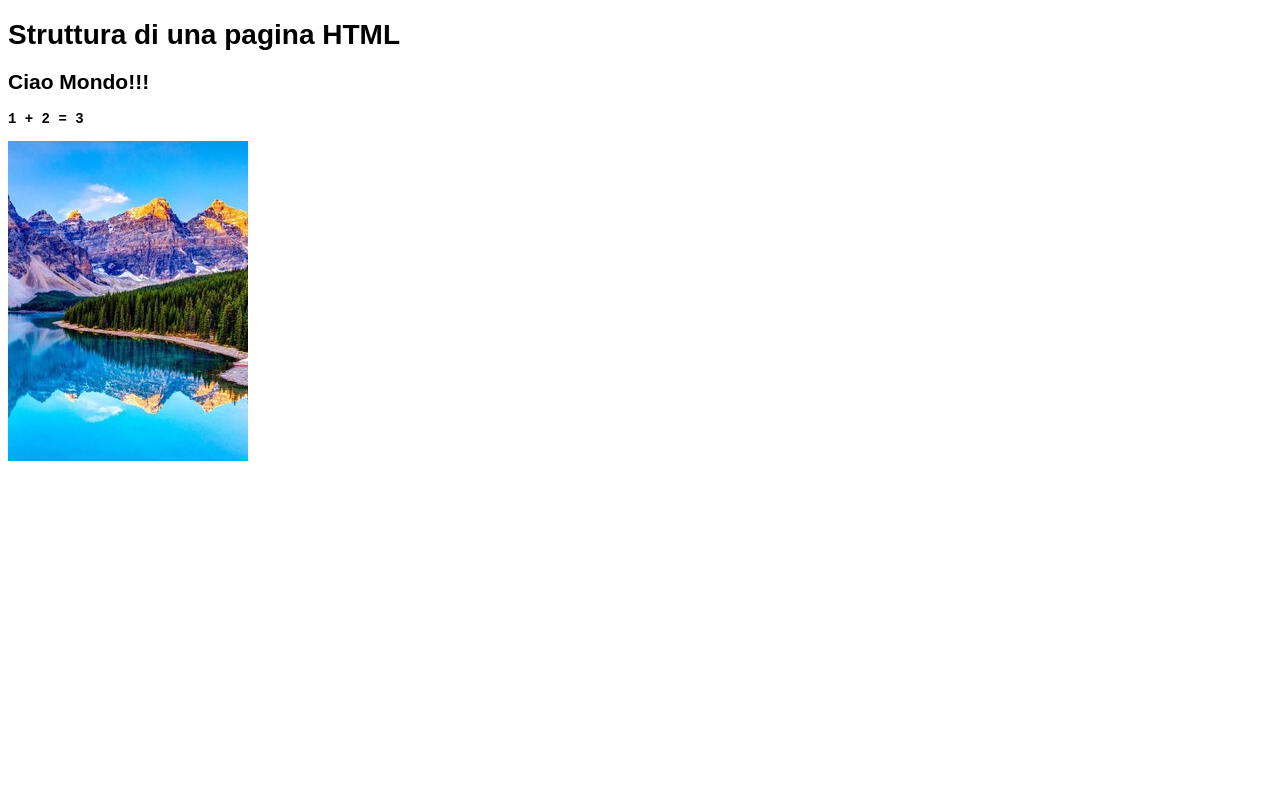
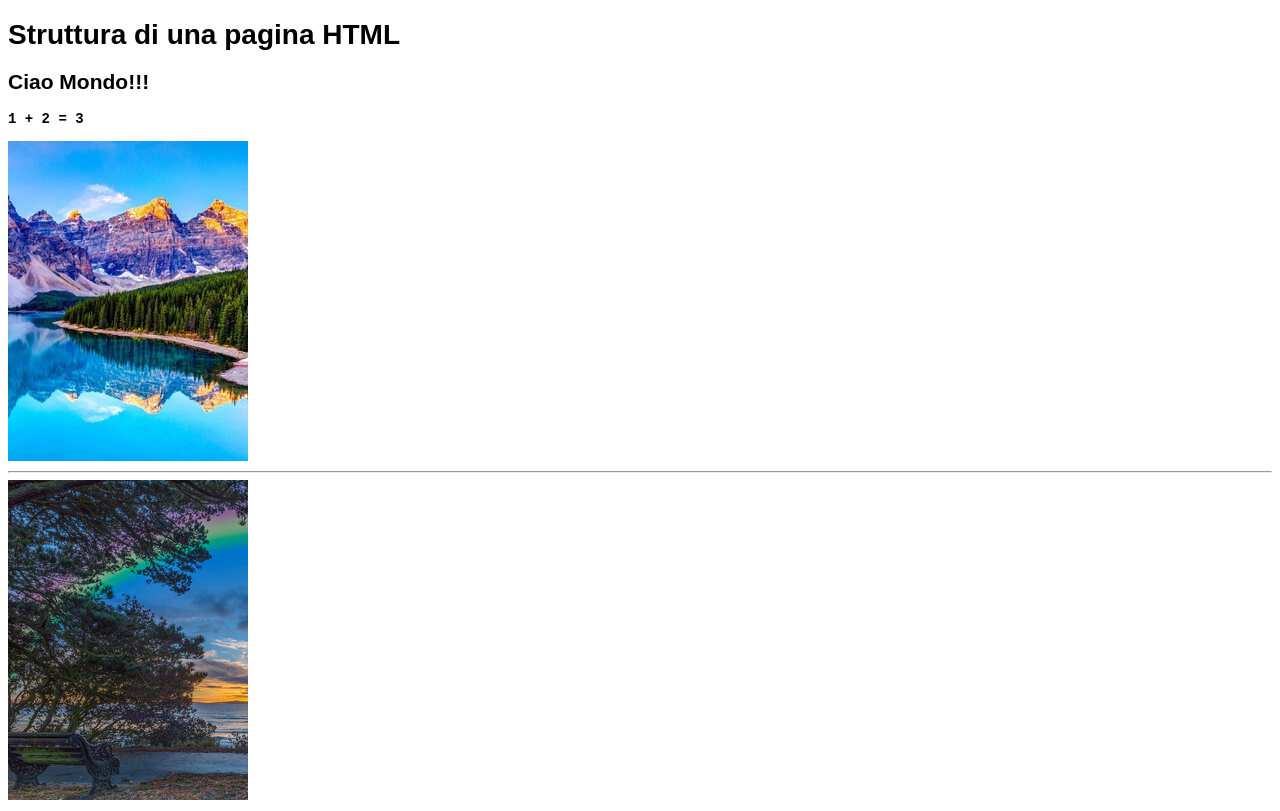
Before and after one commit to DarioRosina/Demo-JavaScript, a plain HTML site: page index.html in a window 1280 px wide. Drawn offline with Linux system fonts and the light colour scheme.

Commit message:
Seconda immagine cover 240x320

```diff
--- a/index.html
+++ b/index.html
@@ -26,6 +26,8 @@
       showSomma("matLab",1,2)
     </script>
     <img src="img/240x320/cover001.jpg" alt="">
+    <hr>
+    <img src="img/240x320/cover002.jpg" alt="">
 
   </body>
 
```
Also changed, not shown: img/240x320/cover002.jpg (added).
